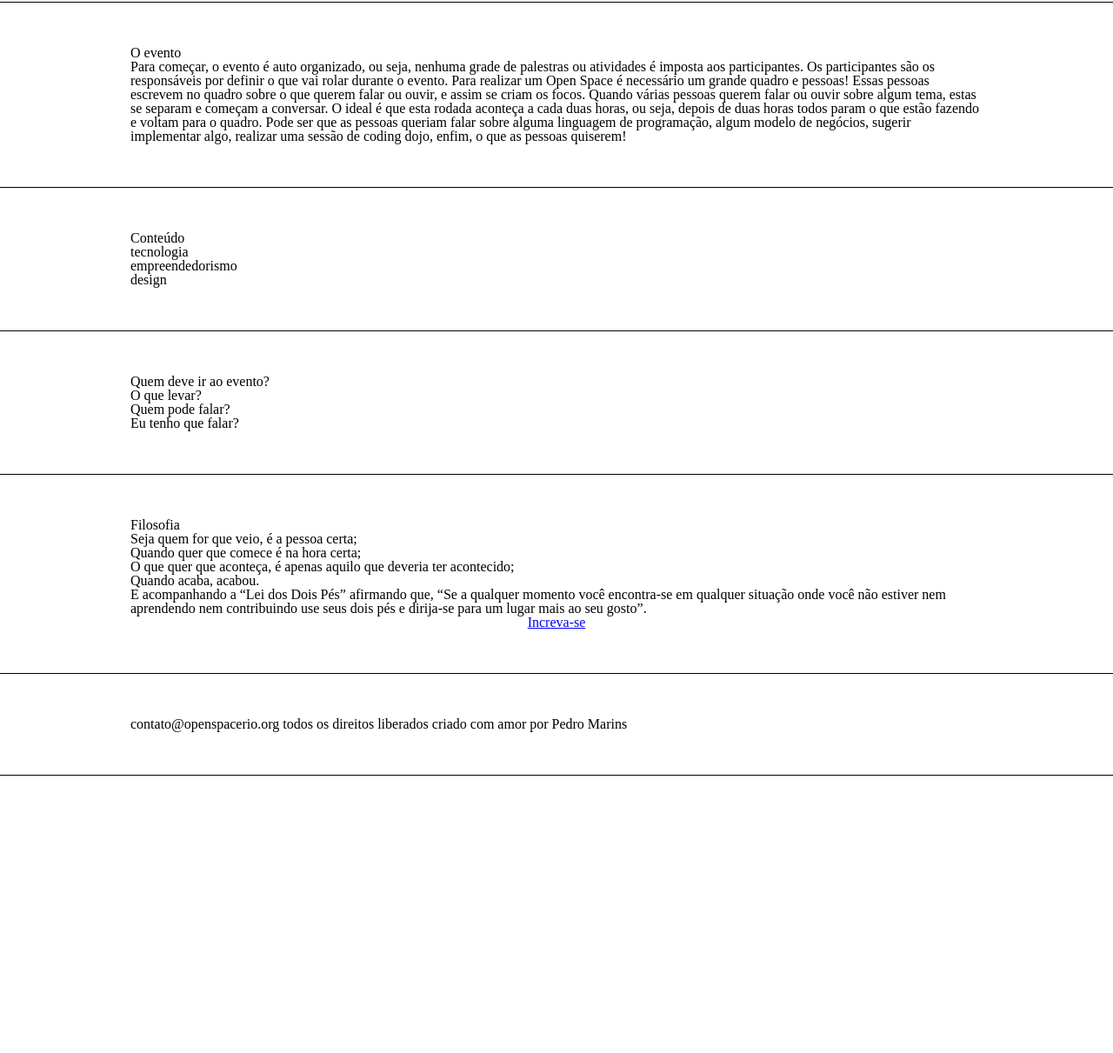
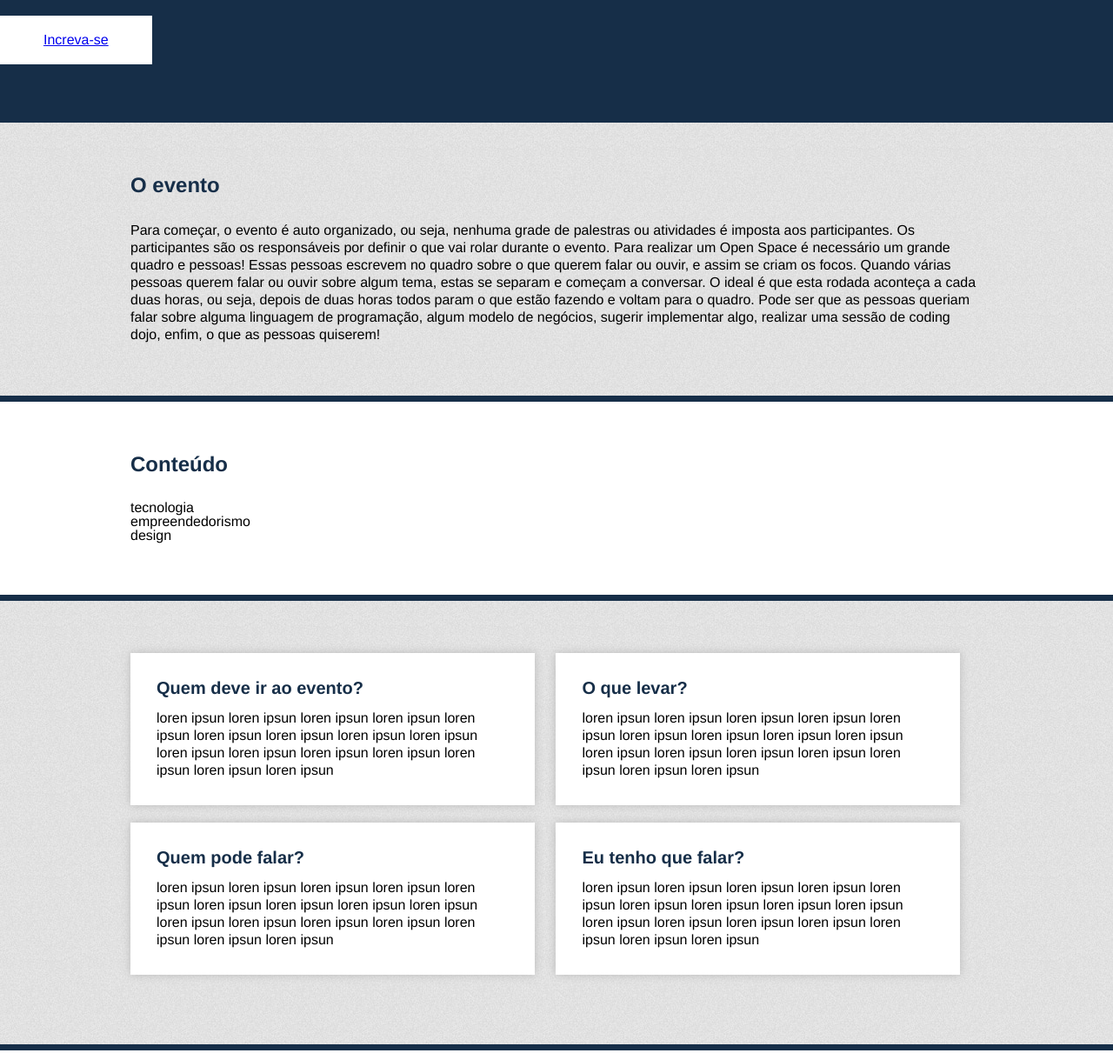
Before and after one commit to pedromarins/openspace, a plain HTML site: page index.html in a window 1280 px wide. Shown: the part 162-1373 px from the top of the page at 87% size. Before the commit the page ends 1054 px from the top, so only its background shows below. Drawn offline with nearby package versions, Linux system fonts and the light colour scheme.

Commit message:
começando o layout. #12

```diff
--- a/index.html
+++ b/index.html
@@ -16,7 +16,7 @@
 </head>
 <body>
 	<div role="main">
-		<header>
+		<header class="blue-background">
 			<hgroup class="centered">
 				<h1>OpenSpaceRio</h1>
 				<h2>dia 18/08 <span>das 10h às 18h</span></h2>
@@ -24,40 +24,40 @@
 			</hgroup>
 			<a href="#FIXME" class="registration">Increva-se</a>
 		</header>
-		<section>
-			<h3 class="centered">O evento</h3>
+		<section class="gray-background">
+			<h3>O evento</h3>
 			<p class="centered">Para começar, o evento é auto organizado, ou seja, nenhuma grade de palestras ou atividades é imposta aos participantes. Os participantes são os responsáveis por definir o que vai rolar durante o evento. Para realizar um Open Space é necessário um grande quadro e pessoas! Essas pessoas escrevem no quadro sobre o que querem falar ou ouvir, e assim se criam os focos. Quando várias pessoas querem falar ou ouvir sobre algum tema, estas se separam e começam a conversar. O ideal é que esta rodada aconteça a cada duas horas, ou seja, depois de duas horas todos param o que estão fazendo e voltam para o quadro. Pode ser que as pessoas queriam falar sobre alguma linguagem de programação, algum modelo de negócios, sugerir implementar algo, realizar uma sessão de coding dojo, enfim, o que as pessoas quiserem!</p>
 		</section>
 		<section>
-			<h3 class="centered">Conteúdo</h3>
+			<h3>Conteúdo</h3>
 			<ul class="centered">
 				<li>tecnologia</li>
 				<li>empreendedorismo</li>
 				<li>design</li>
 			</ul>
 		</section>
-		<section>
+		<section class="gray-background">
 			<div class="centered">
-				<div>
+				<div class="talk">
 					<h4>Quem deve ir ao evento?</h4>
-					<p></p>
+					<p>loren ipsun loren ipsun loren ipsun loren ipsun loren ipsun loren ipsun loren ipsun loren ipsun loren ipsun loren ipsun loren ipsun loren ipsun loren ipsun loren ipsun loren ipsun loren ipsun </p>
 				</div>
-				<div>
+				<div class="talk">
 					<h4>O que levar?</h4>
-					<p></p>
+					<p>loren ipsun loren ipsun loren ipsun loren ipsun loren ipsun loren ipsun loren ipsun loren ipsun loren ipsun loren ipsun loren ipsun loren ipsun loren ipsun loren ipsun loren ipsun loren ipsun </p>
 				</div>
-				<div>
+				<div class="talk">
 					<h4>Quem pode falar?</h4>
-					<p></p>
+					<p>loren ipsun loren ipsun loren ipsun loren ipsun loren ipsun loren ipsun loren ipsun loren ipsun loren ipsun loren ipsun loren ipsun loren ipsun loren ipsun loren ipsun loren ipsun loren ipsun </p>
 				</div>
-				<div>
+				<div class="talk">
 					<h4>Eu <strong>tenho</strong> que falar?</h4>
-					<p></p>
+					<p>loren ipsun loren ipsun loren ipsun loren ipsun loren ipsun loren ipsun loren ipsun loren ipsun loren ipsun loren ipsun loren ipsun loren ipsun loren ipsun loren ipsun loren ipsun loren ipsun </p>
 				</div>
 			</div>
 		</section>
 		<section>
-			<h3 class="centered">Filosofia</h3>
+			<h3>Filosofia</h3>
 			<ol class="centered">
 				<li>Seja quem for que veio, é a pessoa certa;</li>
 				<li>Quando quer que comece é na hora certa;</li>
@@ -67,7 +67,7 @@
 			</ol>
 			<a href="#FIXME" class="registration">Increva-se</a>
 		</section>
-		<footer>
+		<footer class="blue-background">
 			<div class="centered">
 				contato@openspacerio.org
 				todos os direitos liberados
```
Also changed, not shown: static/sass/screen.sass (+50 -5 lines), static/css/screen.css, static/images/textura-azul.png (added), static/images/textura-cinza.jpg (added).
